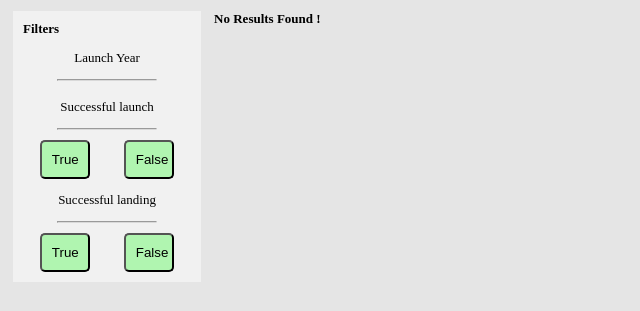
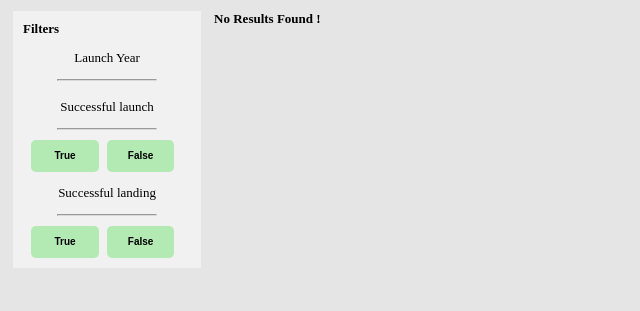
Before and after one commit to preetipy/space-X, a website: page public/index.html in a window 1280 px wide. Shown: the part 29-340 px from the top of the page, without its empty margins (0-640 px from the left). Drawn offline with Linux system fonts and the light colour scheme; no server answers.

Commit message:
Update styles.css

```diff
--- a/public/styles.css
+++ b/public/styles.css
@@ -34,6 +34,7 @@ body {
     padding: 10px;
     background-color: #f1f1f1;
     height: 100%;
+    align-items: center;
   }
 
   .filterButtons:after{
@@ -43,14 +44,21 @@ body {
   }
   .button, .yearBtn {
     float: left;
-    width: 30%;
+    width: 40%;
     padding: 10px;
-    margin-left: 10%;
-    margin-right: 10%;
+    margin-left: 5%;
     margin-top: 5px;
-    background-color: #b0f5b0;
+    background-color: #85e48591;
     border-radius: 5px;
     cursor: pointer;
+    border: none;
+    height: 4vh;
+    font-size: x-small;
+    font-weight: bold;
+    padding-bottom: 10%;
+    text-align: center;
+    vertical-align: middle;
+    outline: none;
   }
 
   .filterType {
```
